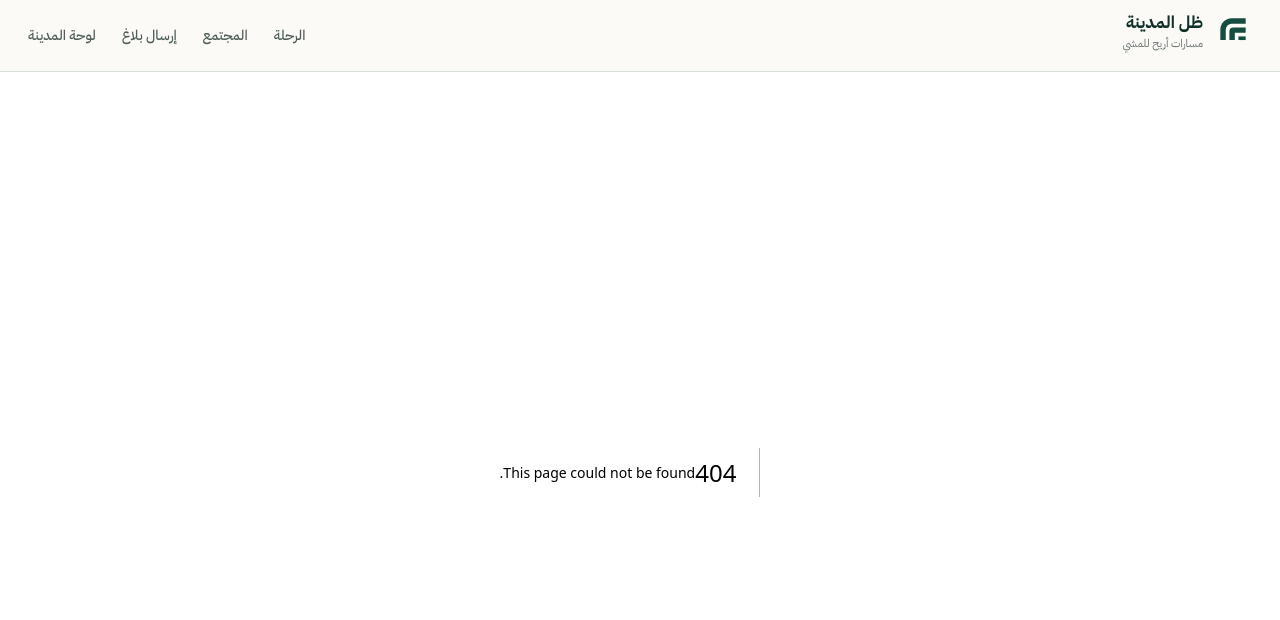
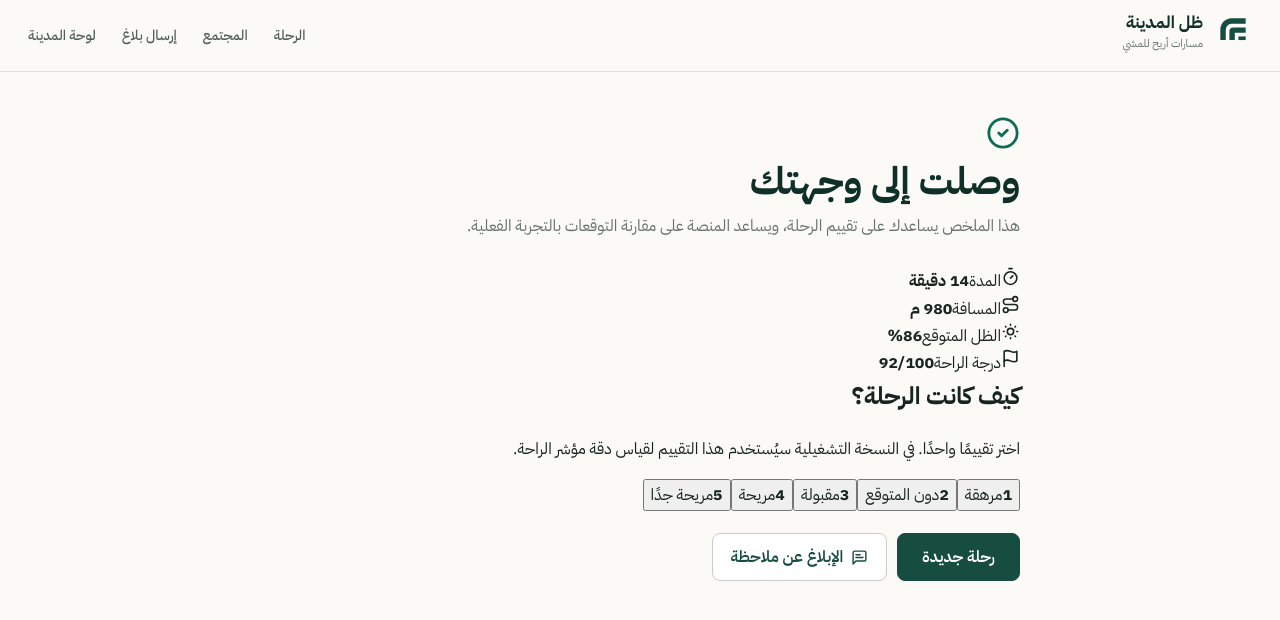
Before and after one commit to hussain-alayfei/madinah-shade-platform, a Next.js app: page /arrival in a window 1280 px wide. Before the commit this address had no page. Shown: the top 620 px of the page. Built offline with nearby package versions, Linux system fonts and the light colour scheme.

Commit message:
feat: add arrival feedback page

```diff
--- /dev/null
+++ b/app/arrival/page.tsx
@@ -0,0 +1,10 @@
+import { Suspense } from "react";
+import { ArrivalSummary } from "@/components/ArrivalSummary";
+
+export default function ArrivalPage() {
+  return (
+    <Suspense fallback={<main className="content-shell content-shell--narrow"><div className="map-loading">جاري تجهيز ملخص الرحلة…</div></main>}>
+      <ArrivalSummary />
+    </Suspense>
+  );
+}
```
